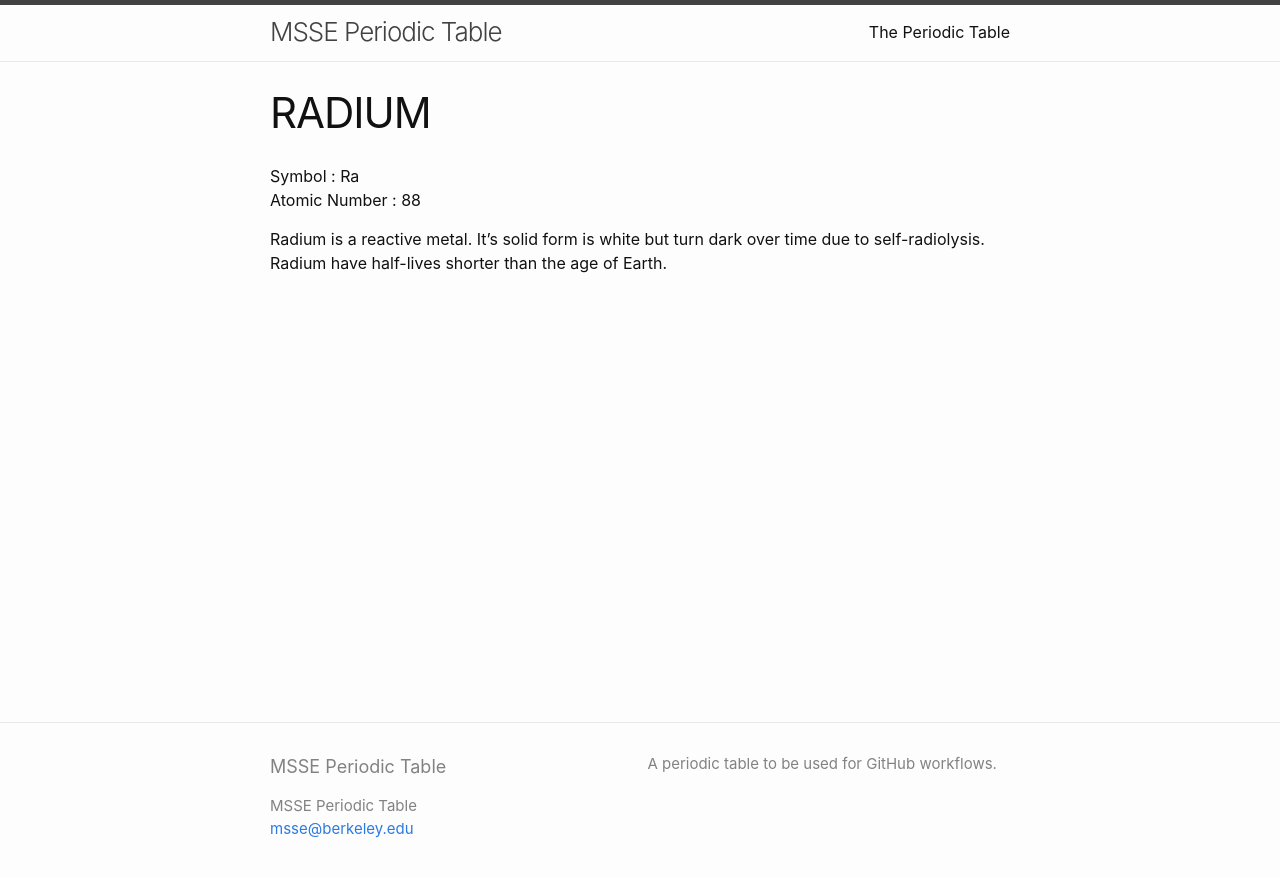
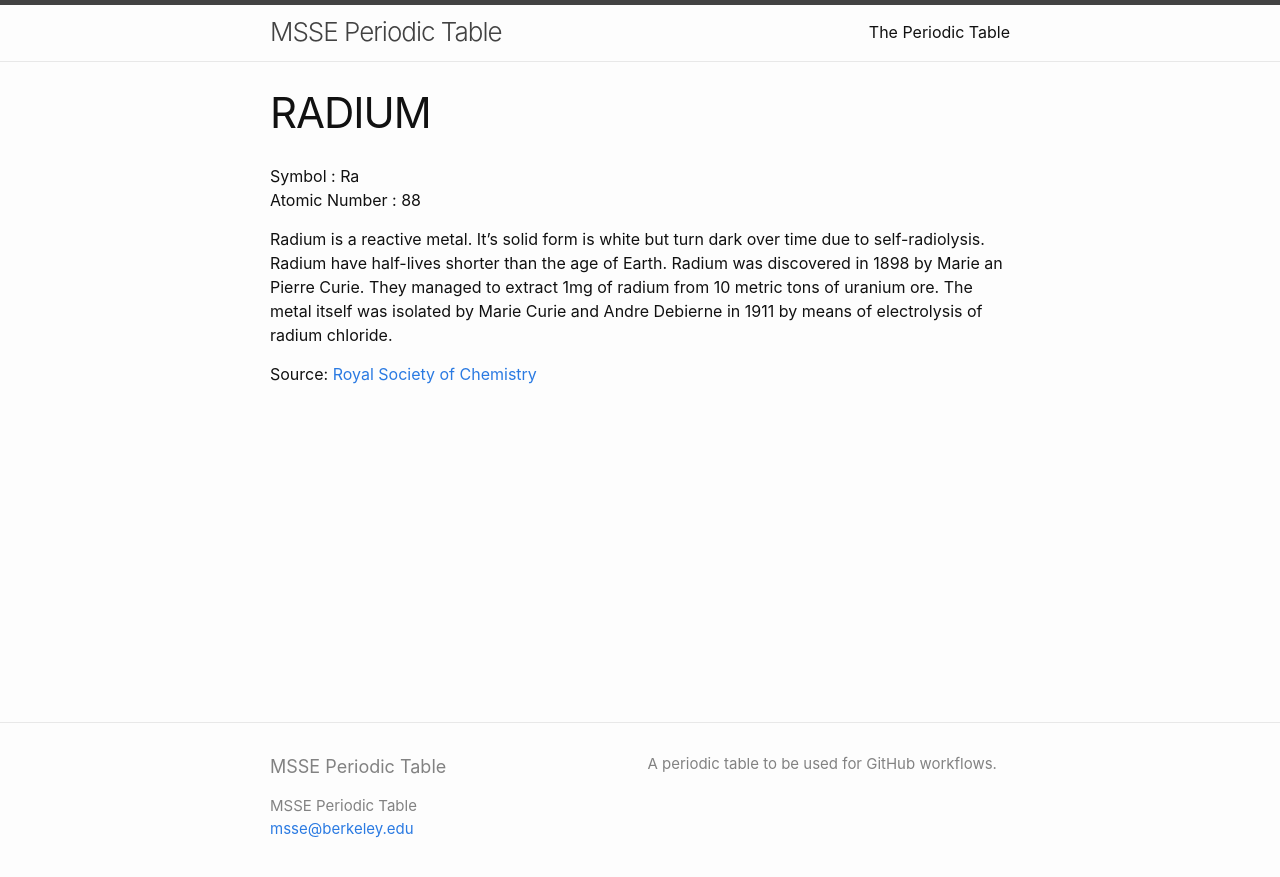
Before and after one commit to msse-chem-280-2024/periodic-table, a Jekyll site: the page built from elements/radium.md, in a window 1280 px wide. Shown: the top 877 px of the page. Built offline with Jekyll 4.4.1, drawn with Linux system fonts in a browser that asks for light colours.

Commit message:
added more about the history of discovery as well as source

```diff
--- a/elements/radium.md
+++ b/elements/radium.md
@@ -7,3 +7,7 @@ Symbol : Ra
 Atomic Number : 88
 
 Radium is a reactive metal. It's solid form is white but turn dark over time due to self-radiolysis. Radium have half-lives shorter than the age of Earth.
+Radium was discovered in 1898 by Marie an Pierre Curie. They managed to extract 1mg of radium from 10 metric tons of uranium ore. The metal itself was isolated
+by Marie Curie and Andre Debierne in 1911 by means of electrolysis of radium chloride.
+
+Source: [Royal Society of Chemistry](https://www.rsc.org/periodic-table/element/88/radium)
```
